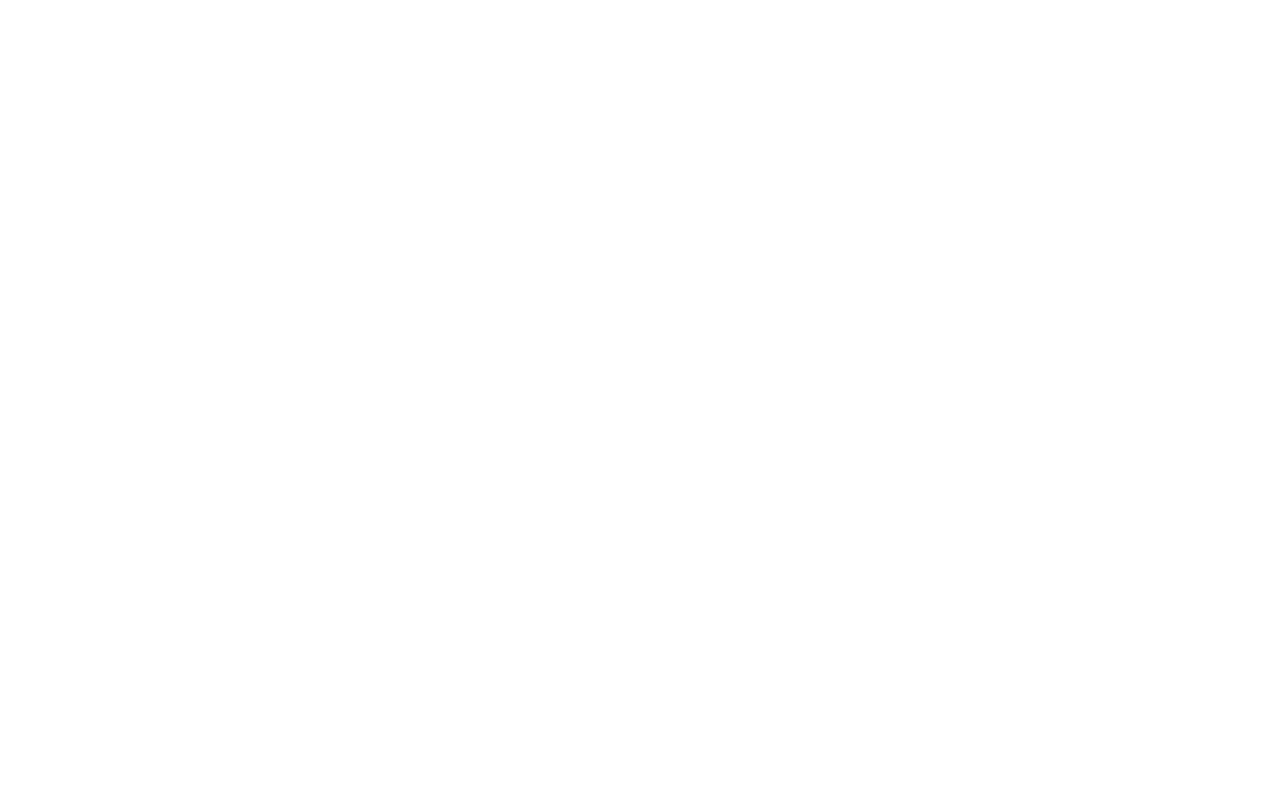
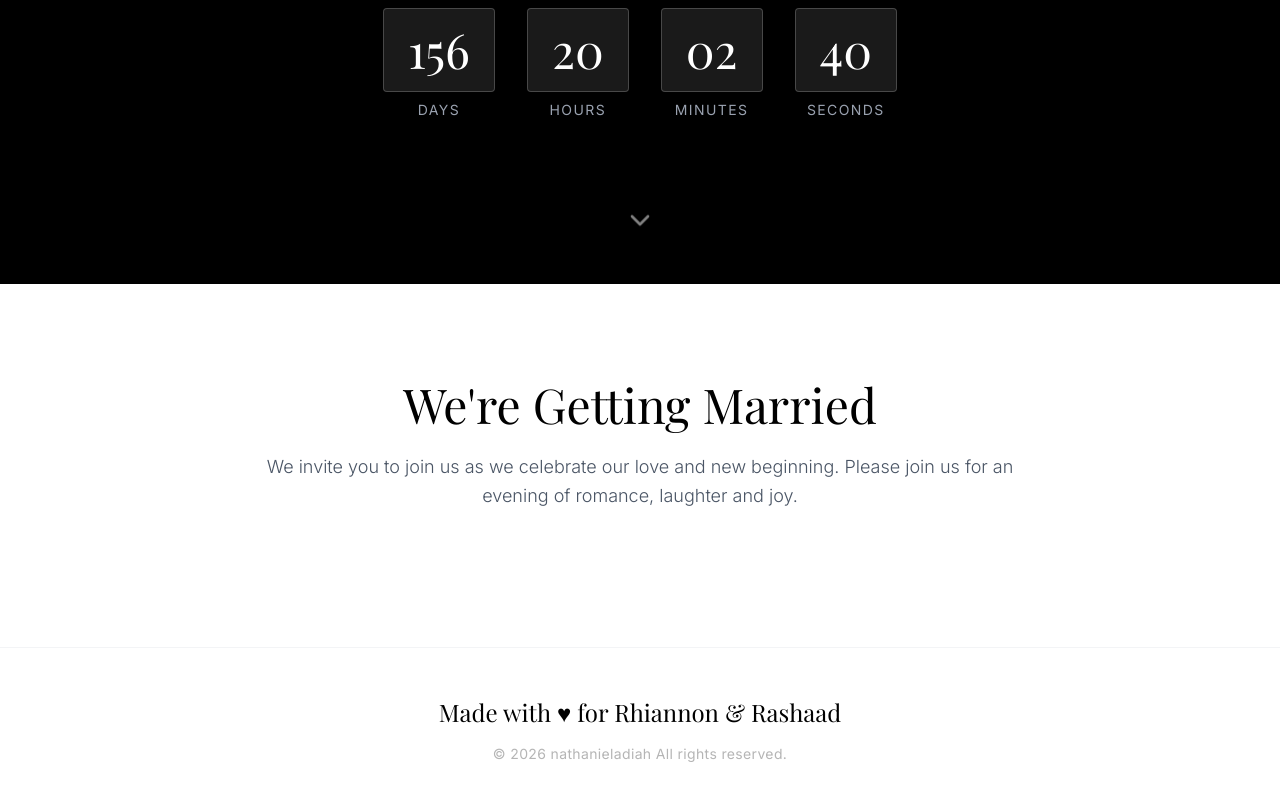
Before and after one commit to adiah-react/wedding, a React (Vite) app: page / in a window 1280 px wide. Shown: the part 516-1316 px from the top of the page. Before the commit the page ends 800 px from the top, so only its background shows below. Built offline with nearby package versions, Linux system fonts and the light colour scheme; a web font is replaced by a local one.

Commit message:
Start work on the routing

```diff
--- a/src/App.jsx
+++ b/src/App.jsx
@@ -1,5 +1,41 @@
+import { AnimatePresence } from "framer-motion";
+import {
+  Route,
+  BrowserRouter as Router,
+  Routes,
+  useLocation,
+} from "react-router";
+import Footer from "./components/layout/Footer";
+import MusicToggle from "./components/ui/MusicToggle";
+import LandingPage from "./pages/LandingPage";
+
+const AppContent = () => {
+  const location = useLocation();
+
+  return (
+    <div className="flex flex-col min-h-screen">
+      {/* Navigation */}
+      <main className="flex-grow">
+        <AnimatePresence mode="wait">
+          <Routes location={location} key={location.pathname}>
+            {/* Public Routes */}
+            <Route path="/" element={<LandingPage />} />
+          </Routes>
+        </AnimatePresence>
+      </main>
+      {/* TODO: Remember only for non-admin routes */}
+      <Footer />
+      <MusicToggle />
+    </div>
+  );
+};
+
 const App = () => {
-  return <div>App</div>;
+  return (
+    <Router>
+      <AppContent />
+    </Router>
+  );
 };
 
 export default App;
--- /dev/null
+++ b/src/components/layout/Footer.jsx
@@ -0,0 +1,18 @@
+const Footer = () => {
+  return (
+    <footer className="bg-white py-12 border-t border-gray-100">
+      <div className="max-w-7xl mx-auto px-6 text-center">
+        <h3 className="font-serif text-2xl text-wedding-black mb-4">
+          Made with ♥ for Rhiannon & Rashaad
+        </h3>
+        <p className="text-wedding-grey text-sm tracking-wide">
+          &copy; {new Date().getFullYear()}{" "}
+          <a href="nathanieladiah.github.io">nathanieladiah</a> All rights
+          reserved.
+        </p>
+      </div>
+    </footer>
+  );
+};
+
+export default Footer;
```
